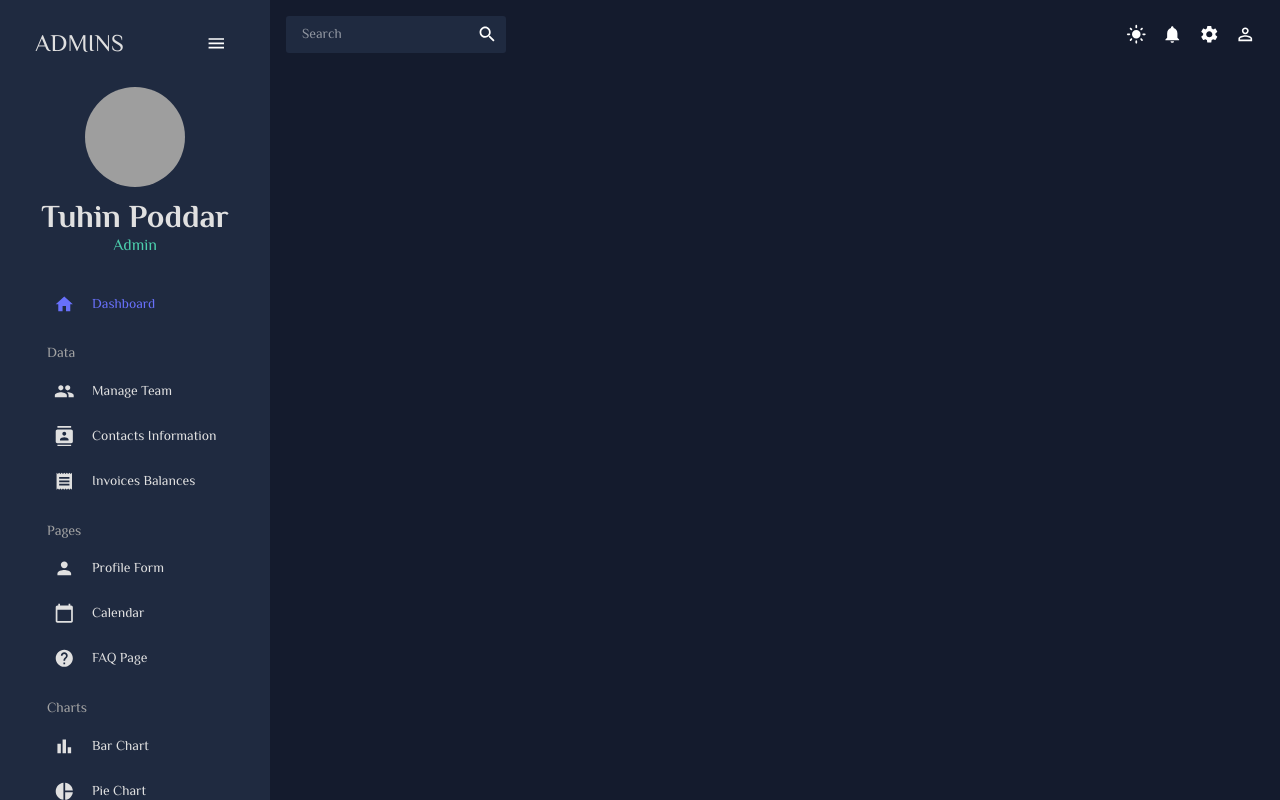
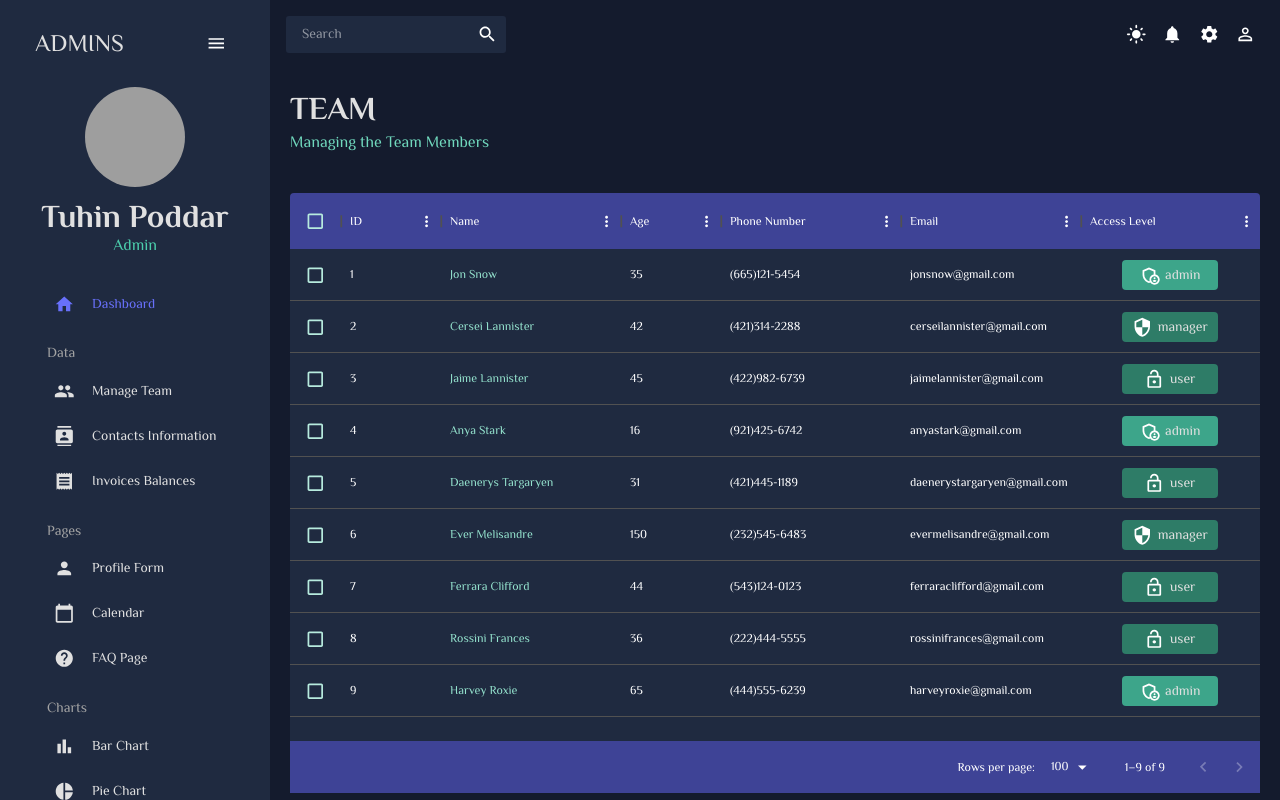
Before and after one commit to Tuhin114/React-Admin, a React (Create React App) app: page /team in a window 1280 px wide. Built offline with nearby package versions, Linux system fonts and the light colour scheme; grey boxes are pictures that could not be loaded.

Commit message:
Team section

```diff
--- a/src/App.js
+++ b/src/App.js
@@ -4,7 +4,7 @@
 import Topbar from "./scenes/global/Topbar";
 import Dashboard from "./scenes/dashboard";
 import Sidebar from "./scenes/global/Sidebar";
-// import Team from "./scenes/team";
+import Team from "./scenes/team";
 // import Invoices from "./scenes/invoices";
 // import Contacts from "./scenes/contacts";
 // import Bar from "./scenes/bar";
@@ -28,7 +28,7 @@
             <Topbar />
             <Routes>
               <Route path="/" element={<Dashboard />} />
-              {/* <Route path="/team" element={<Team />} /> */}
+              <Route path="/team" element={<Team />} />
               {/* <Route path="/contacts" element={<Contacts />} /> */}
               {/* <Route path="/invoices" element={<Invoices />} /> */}
               {/* <Route path="/form" element={<Form />} /> */}
--- /dev/null
+++ b/src/scenes/team/index.js
@@ -0,0 +1,109 @@
+import { Box, Typography, useTheme } from "@mui/material";
+import { DataGrid } from "@mui/x-data-grid";
+import { tokens } from "../../theme";
+import { mockDataTeam } from "../../data/mockData";
+import AdminPanelSettingsOutlinedIcon from "@mui/icons-material/AdminPanelSettingsOutlined";
+import LockOpenOutlinedIcon from "@mui/icons-material/LockOpenOutlined";
+import SecurityOutlinedIcon from "@mui/icons-material/SecurityOutlined";
+import Header from "../../components/Header";
+
+const Team = () => {
+  const theme = useTheme();
+  const colors = tokens(theme.palette.mode);
+  const columns = [
+    { field: "id", headerName: "ID" },
+    {
+      field: "name",
+      headerName: "Name",
+      flex: 1,
+      cellClassName: "name-column--cell",
+    },
+    {
+      field: "age",
+      headerName: "Age",
+      type: "number",
+      headerAlign: "left",
+      align: "left",
+    },
+    {
+      field: "phone",
+      headerName: "Phone Number",
+      flex: 1,
+    },
+    {
+      field: "email",
+      headerName: "Email",
+      flex: 1,
+    },
+    {
+      field: "accessLevel",
+      headerName: "Access Level",
+      flex: 1,
+      renderCell: ({ row: { access } }) => {
+        return (
+          <Box
+            width="60%"
+            m="0 auto"
+            p="5px"
+            display="flex"
+            justifyContent="center"
+            backgroundColor={
+              access === "admin"
+                ? colors.greenAccent[600]
+                : access === "manager"
+                ? colors.greenAccent[700]
+                : colors.greenAccent[700]
+            }
+            borderRadius="4px"
+          >
+            {access === "admin" && <AdminPanelSettingsOutlinedIcon />}
+            {access === "manager" && <SecurityOutlinedIcon />}
+            {access === "user" && <LockOpenOutlinedIcon />}
+            <Typography color={colors.grey[100]} sx={{ ml: "5px" }}>
+              {access}
+            </Typography>
+          </Box>
+        );
+      },
+    },
+  ];
+
+  return (
+    <Box m="20px">
+      <Header title="TEAM" subtitle="Managing the Team Members" />
+      <Box
+        m="40px 0 0 0"
+        height="75vh"
+        sx={{
+          "& .MuiDataGrid-root": {
+            border: "none",
+          },
+          "& .MuiDataGrid-cell": {
+            borderBottom: "none",
+          },
+          "& .name-column--cell": {
+            color: colors.greenAccent[300],
+          },
+          "& .MuiDataGrid-columnHeaders": {
+            backgroundColor: colors.blueAccent[700],
+            borderBottom: "none",
+          },
+          "& .MuiDataGrid-virtualScroller": {
+            backgroundColor: colors.primary[400],
+          },
+          "& .MuiDataGrid-footerContainer": {
+            borderTop: "none",
+            backgroundColor: colors.blueAccent[700],
+          },
+          "& .MuiCheckbox-root": {
+            color: `${colors.greenAccent[200]} !important`,
+          },
+        }}
+      >
+        <DataGrid checkboxSelection rows={mockDataTeam} columns={columns} />
+      </Box>
+    </Box>
+  );
+};
+
+export default Team;
```
